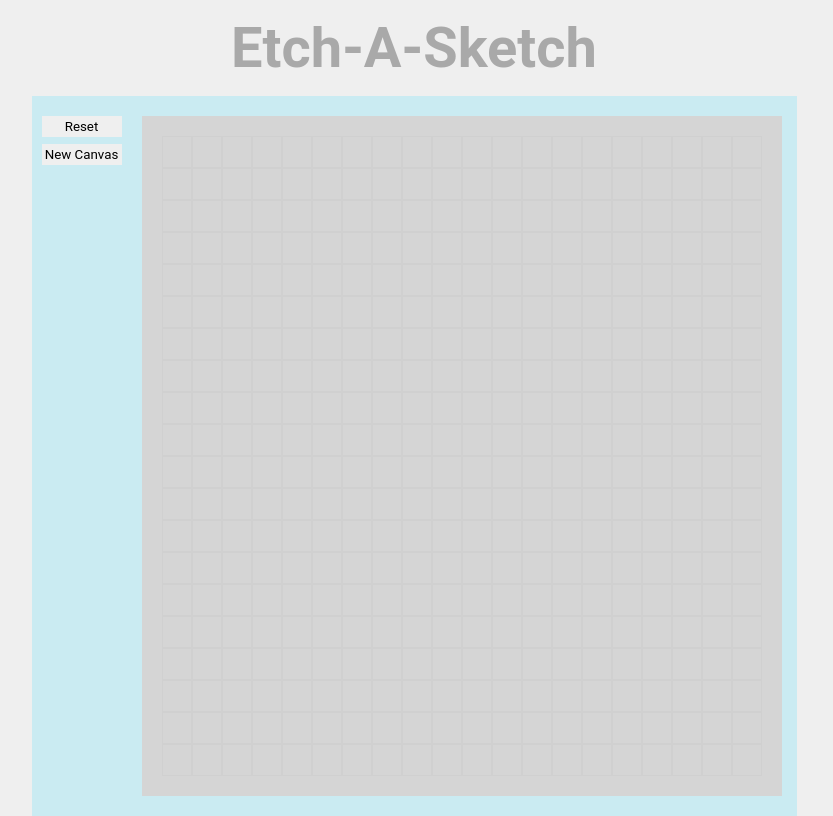
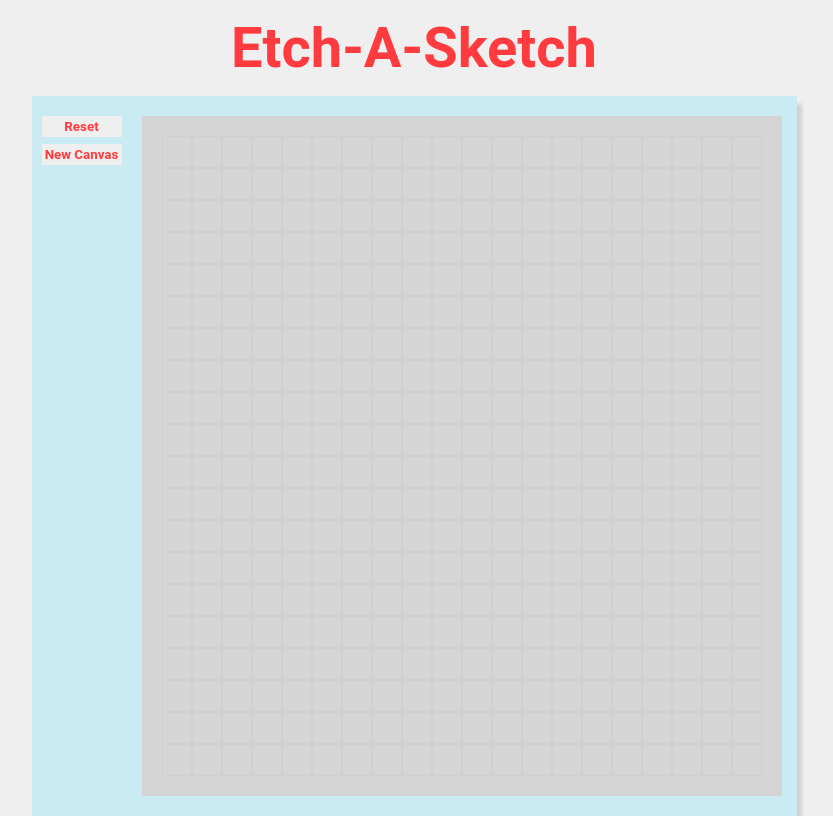
Before and after one commit to ramon15749/etch-a-sketch, a plain HTML site: page index.html in a window 1280 px wide. Shown: the whole page, without its empty margins (226-1059 px from the left). Drawn offline with Linux system fonts and the light colour scheme.

Commit message:
Edit colour scheme

```diff
--- a/style.css
+++ b/style.css
@@ -11,7 +11,7 @@ h1{
   text-align: center;
   padding-top: 20px;
   padding-bottom: 20px;
-  color: #a9a9a9;
+  color: #ff3b3f;
 }
 
 button{
@@ -32,6 +32,8 @@ button{
 
 button, input{
   display: block;
+  color: #ff3b3f;
+  font-weight: bold;
 }
 
 .layout{
@@ -42,6 +44,7 @@ button, input{
   width: 750px;
   margin-left: auto;
   margin-right: auto;
+  box-shadow: 5px 8px 3px #d2d2d2;
 }
 
 .inside{
```
